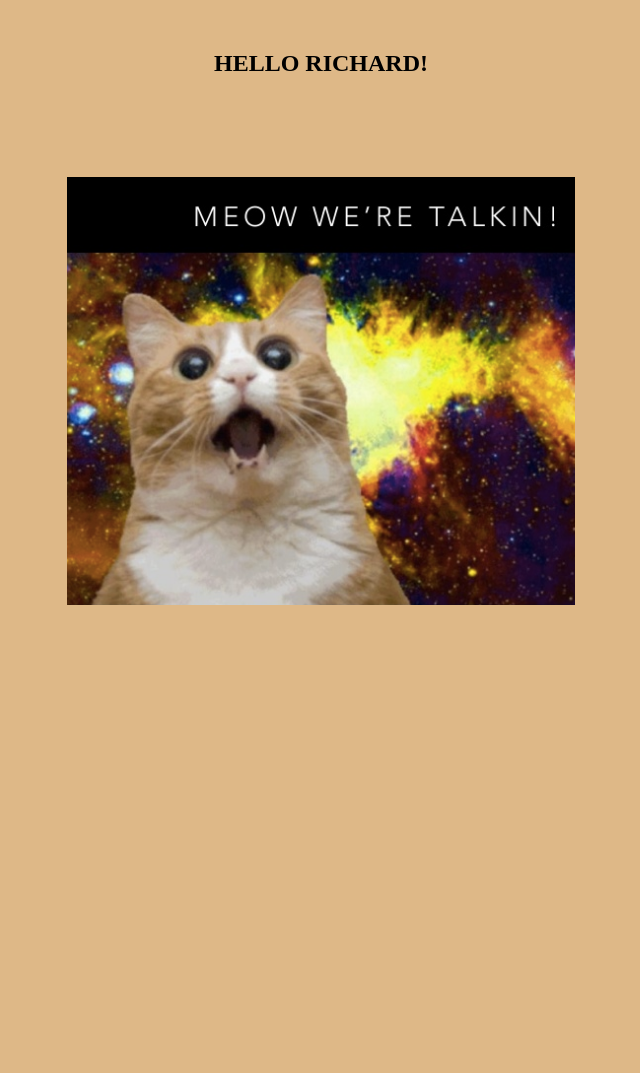
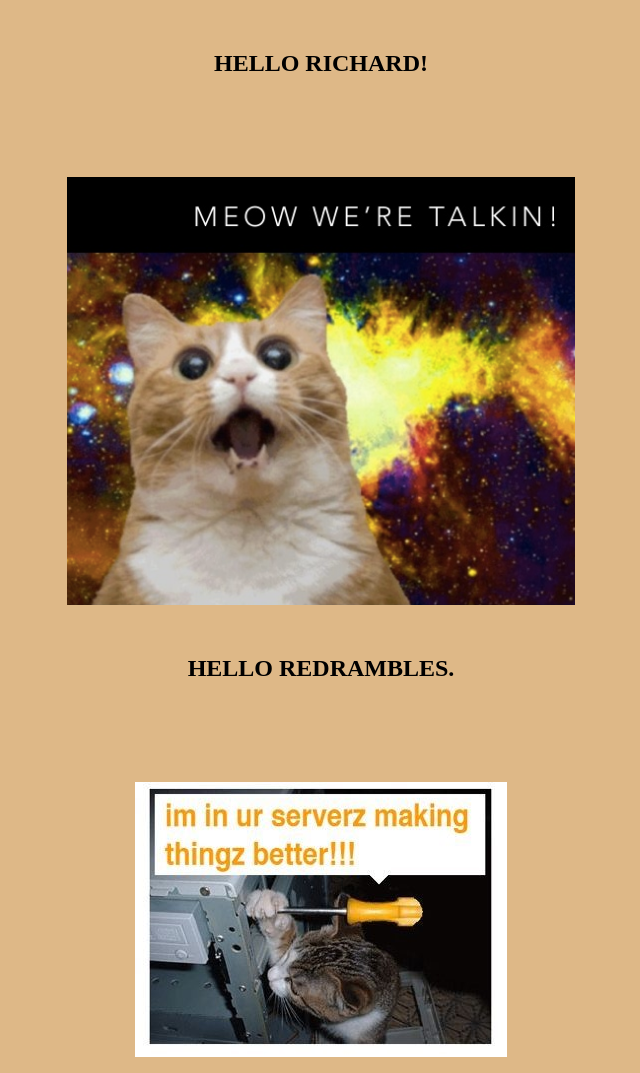
Before and after one commit to RichardWein/requestor, a plain HTML site: page index.html in a window 1280 px wide. Shown: the whole page, without its empty margins (319-959 px from the left). Before the commit the page ends 800 px from the top, so only its background shows below. Drawn offline with Linux system fonts and the light colour scheme.

Commit message:
Techno-moggie to the rescue

```diff
--- a/index.html
+++ b/index.html
@@ -21,4 +21,9 @@
           <img src="img/meow.png"/>
         </figure>
 
+        <h2 class="greeting">Hello Redrambles.</h2>
+        <figure class="greeting-img">
+          <img src="img/iminurserverz.png"/>
+        </figure>
+
     </body>
```
Also changed, not shown: img/iminurserverz.png (added).
